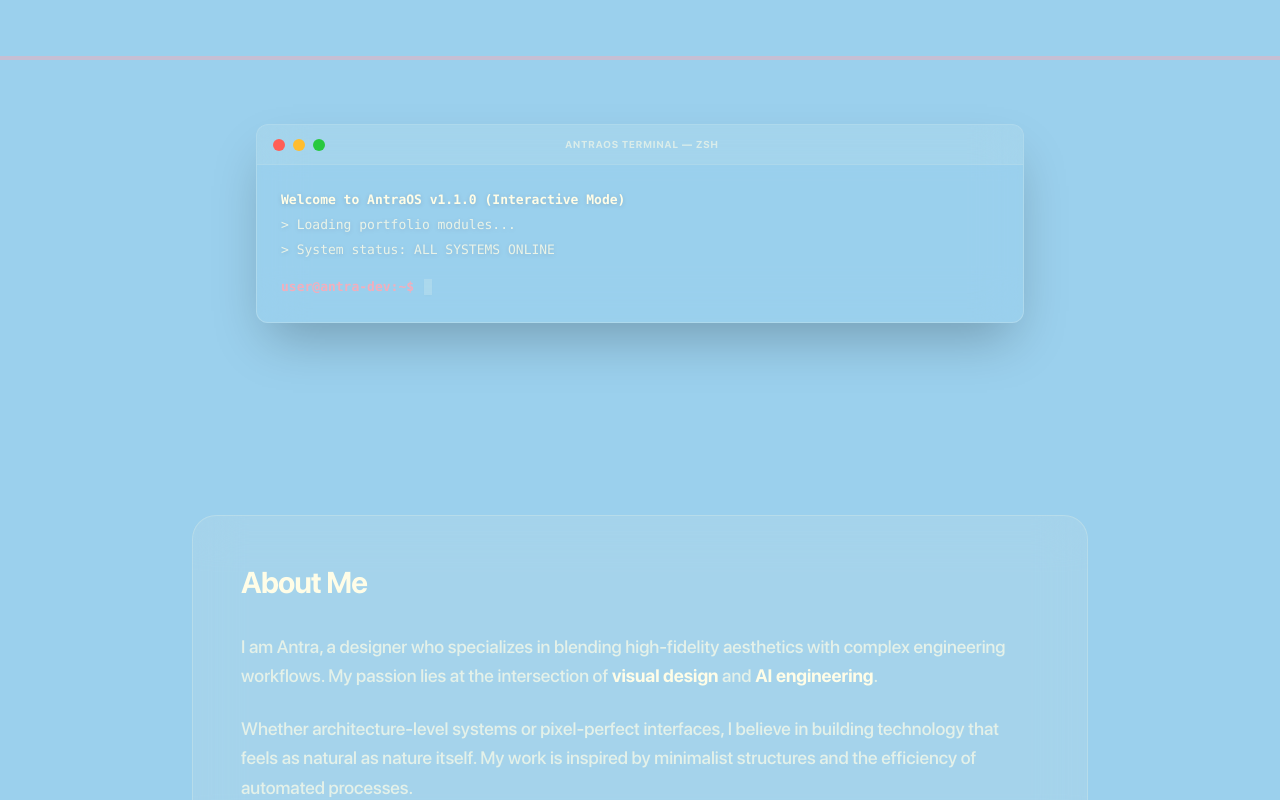
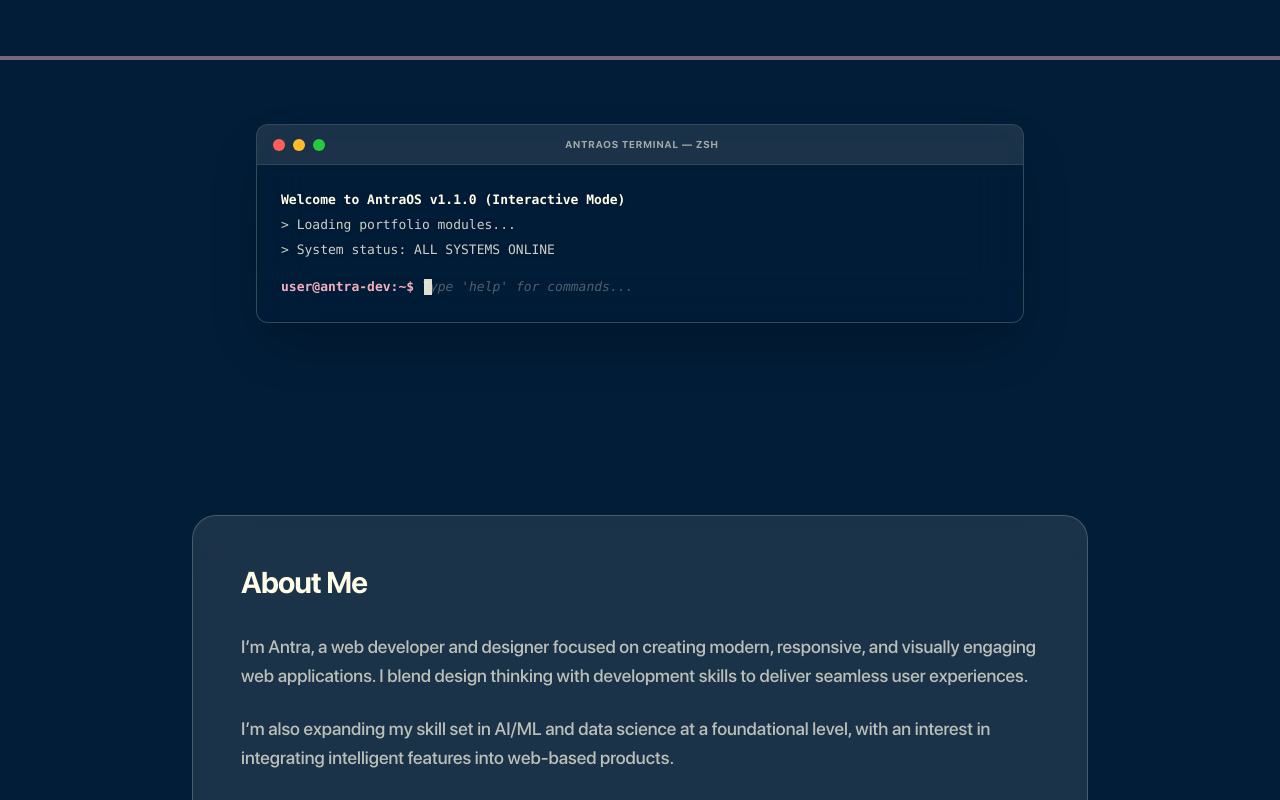
Before and after one commit to Antra1705/portfolio, a Next.js app: page / in a window 1280 px wide. Shown: the part 740-1540 px from the top of the page. Built offline with nearby package versions, Linux system fonts and the light colour scheme.

Commit message:
Added new Projects

```diff
--- a/app/globals.css
+++ b/app/globals.css
@@ -100,7 +100,7 @@
 }
 
 :root {
-  --background: #9BD0ED;
+  --background: #021D38;
   --foreground: #FFFDE7;
   --pink: #F2AEBC;
   --glass-bg: rgba(255, 253, 231, 0.1);
--- a/app/page.tsx
+++ b/app/page.tsx
@@ -13,7 +13,7 @@ import FallingPetals from '../components/FallingPetals';
 
 export default function Home() {
     const [mounted, setMounted] = useState(false);
-    const [theme, setTheme] = useState<'light' | 'dark'>('light');
+    const [theme, setTheme] = useState<'light' | 'dark'>('dark');
 
     const toggleTheme = () => {
         setTheme(prev => prev === 'light' ? 'dark' : 'light');
--- a/components/About.tsx
+++ b/components/About.tsx
@@ -15,10 +15,13 @@ const About = () => {
                 <div className="relative z-10">
                     <h2 className="text-3xl font-black mb-8 tracking-tight text-[#FFFDE7]">About Me</h2>
                     <p className="text-lg leading-relaxed font-medium text-[#FFFDE7]/70 mb-6">
-                        I am Antra, a designer who specializes in blending high-fidelity aesthetics with complex engineering workflows. My passion lies at the intersection of <span className="text-[#FFFDE7] font-bold">visual design</span> and <span className="text-[#FFFDE7] font-bold">AI engineering</span>.
+                        I’m Antra, a web developer and designer focused on creating modern, responsive, and visually engaging web applications. I blend design thinking with development skills to deliver seamless user experiences.
+                    </p>
+                    <p className="text-lg leading-relaxed font-medium text-[#FFFDE7]/70 mb-6">
+                        I’m also expanding my skill set in AI/ML and data science at a foundational level, with an interest in integrating intelligent features into web-based products.
                     </p>
                     <p className="text-lg leading-relaxed font-medium text-[#FFFDE7]/70">
-                        Whether architecture-level systems or pixel-perfect interfaces, I believe in building technology that feels as natural as nature itself. My work is inspired by minimalist structures and the efficiency of automated processes.
+                        Driven by curiosity and continuous learning, I strive to build solutions that are both practical and forward-looking.
                     </p>
                 </div>
             </motion.div>
--- a/components/Experience.tsx
+++ b/components/Experience.tsx
@@ -2,9 +2,16 @@
 
 import React from 'react';
 import { motion } from 'framer-motion';
-import { IoBriefcaseOutline, IoCodeOutline, IoLaptopOutline, IoTerminalOutline } from 'react-icons/io5';
+import { IoBriefcaseOutline, IoCodeOutline, IoLaptopOutline, IoTerminalOutline, IoColorPaletteOutline } from 'react-icons/io5';
 
 const experienceData = [
+    {
+        title: "Co-Creative Head",
+        company: "Indian Society for Technical Education",
+        period: "2026 - Present",
+        desc: "Spearheading creative strategy and design initiatives for technical and cultural events within the society.",
+        icon: <IoColorPaletteOutline />
+    },
     {
         title: "Web Developer",
         company: "Mozilla Firefox Club",
--- a/components/Projects.tsx
+++ b/components/Projects.tsx
@@ -25,6 +25,13 @@ const projects = [
         tech: ["React", "Express", "Node.js", "Socket.io"],
         link: "https://zerodha-clone-antra.vercel.app/",
         github: "https://github.com/Antra1705/ZerodhaClone"
+    },
+    {
+        title: "ApiForge",
+        desc: "A powerful API design and debugging platform that allows developers to forge, test, and document RESTful endpoints with ease.",
+        tech: ["Next.js", "Javascript", "Tailwind", "API Forge"],
+        link: "https://api-forge-js.vercel.app/",
+        github: "https://github.com/Antra1705/ApiForge"
     }
 ];
 
--- a/components/Terminal.tsx
+++ b/components/Terminal.tsx
@@ -128,7 +128,7 @@ const Terminal = ({ onToggleTheme, currentTheme }: { onToggleTheme?: () => void;
                 transition={{ duration: 0.8 }}
                 onClick={focusInput}
                 className="w-full max-w-3xl glass rounded-xl overflow-hidden shadow-2xl border-[#FFFDE7]/10 cursor-text"
-                style={{ background: 'rgba(155, 208, 237, 0.15)' }}
+                style={{ background: currentTheme === 'light' ? 'rgba(155, 208, 237, 0.15)' : 'rgba(2, 29, 56, 0.2)' }}
             >
                 {/* Terminal Header */}
                 <div className="bg-[#FFFDE7]/10 px-4 py-3 flex items-center justify-between border-b border-[#FFFDE7]/10">
@@ -187,6 +187,11 @@ const Terminal = ({ onToggleTheme, currentTheme }: { onToggleTheme?: () => void;
                                     className="absolute inset-0 opacity-0 cursor-default bg-transparent outline-none border-none caret-transparent"
                                 />
                                 <span className="text-[#FFFDE7] z-10">{input}</span>
+                                {!input && (
+                                    <span className="absolute left-0 text-[#FFFDE7]/30 italic pointer-events-none">
+                                        Type 'help' for commands...
+                                    </span>
+                                )}
                                 <motion.span
                                     animate={{ opacity: [1, 0, 1] }}
                                     transition={{ repeat: Infinity, duration: 0.8 }}
@@ -195,13 +200,6 @@ const Terminal = ({ onToggleTheme, currentTheme }: { onToggleTheme?: () => void;
                             </div>
                         </form>
                     )}
-
-                    {/* Placeholder hint when intro is finishing */}
-                    {!isIntroFinished && showThirdLine && (
-                        <div className="flex gap-2 opacity-50 italic text-[11px] mt-4 text-[#FFFDE7]">
-                            Ready to accept user input...
-                        </div>
-                    )}
                 </div>
             </motion.div>
         </section>
```
